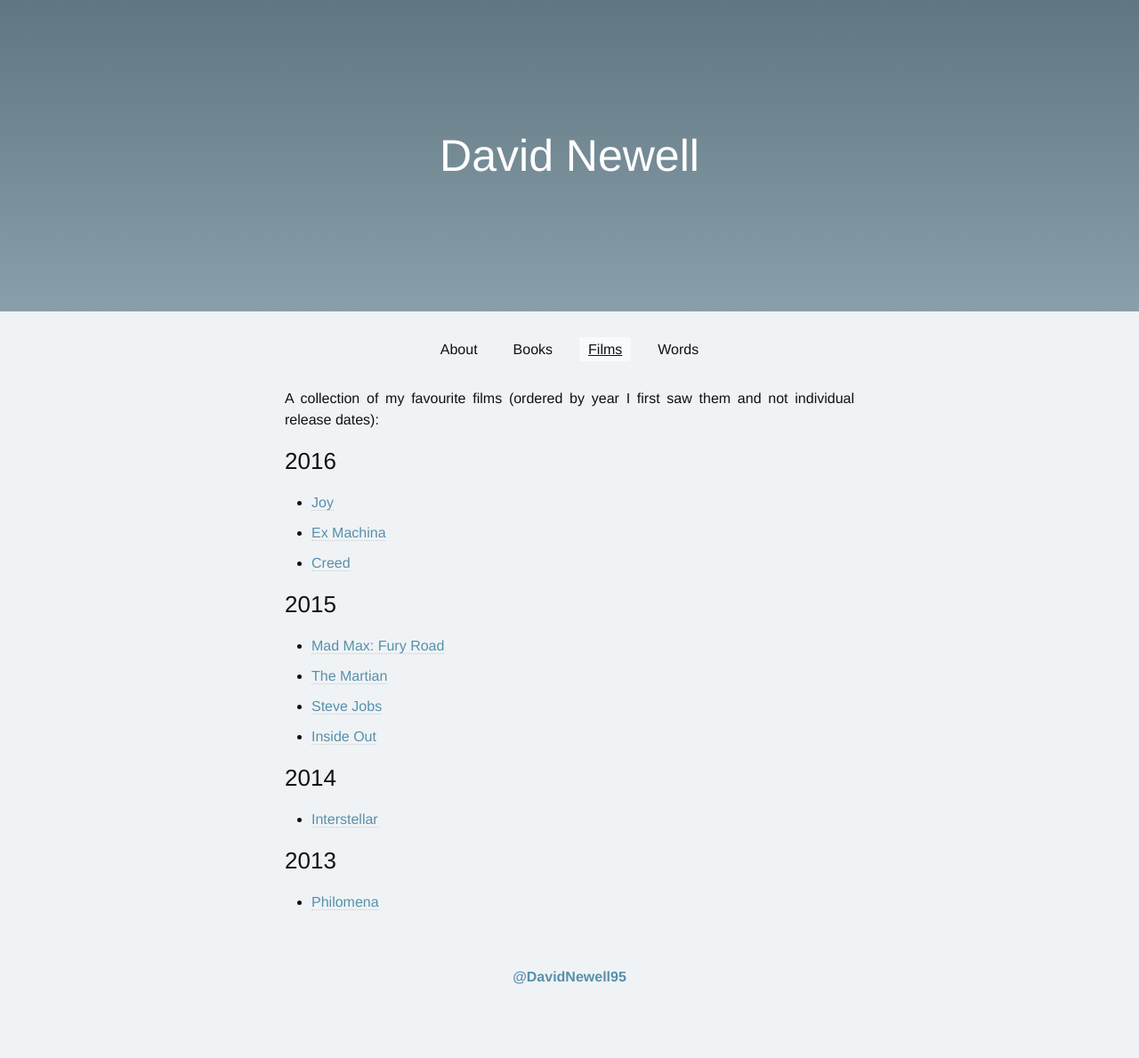
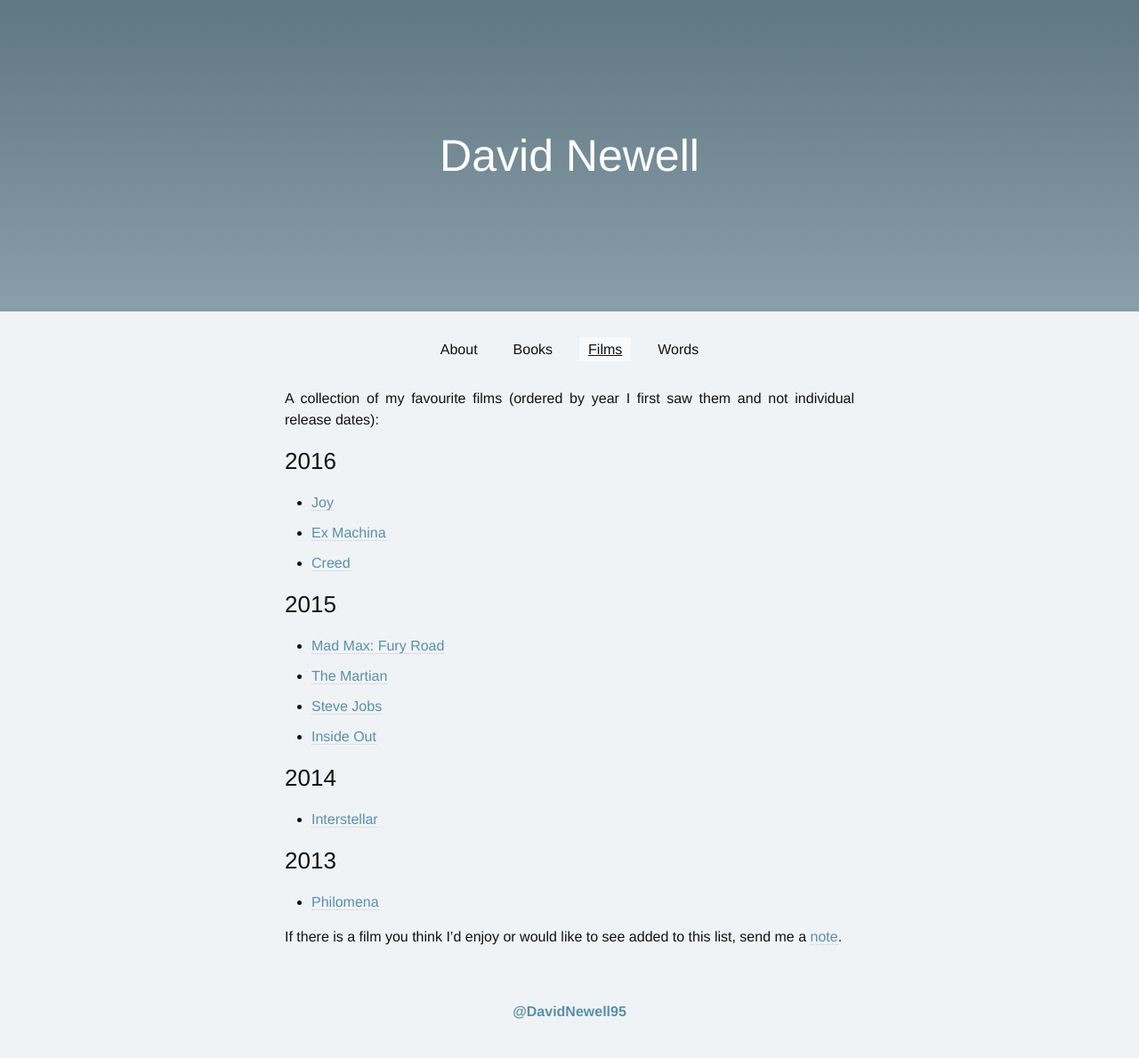
Before and after one commit to daibhin/daibhin.github.io, a Jekyll site: the page built from theatre.md, in a window 1280 px wide. Shown: the whole page at 89% size. Built offline with Jekyll 4.4.1, drawn with Linux system fonts in a browser that asks for light colours; before the commit the page ends 1150 px from its top, so only the background shows below that.

Commit message:
Add movie prompt

```diff
--- a/theatre.md
+++ b/theatre.md
@@ -26,3 +26,5 @@ A collection of my favourite films (ordered by year I first saw them and not ind
 <h3>2013</h3>
 
 * [Philomena](http://www.imdb.com/title/tt2431286/)
+
+If there is a film you think I'd enjoy or would like to see added to this list, send me a [note](mailto:d.newell1@outlook.com?subject=🎞).
```
